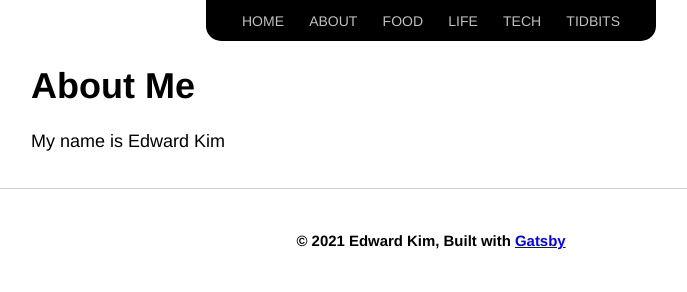
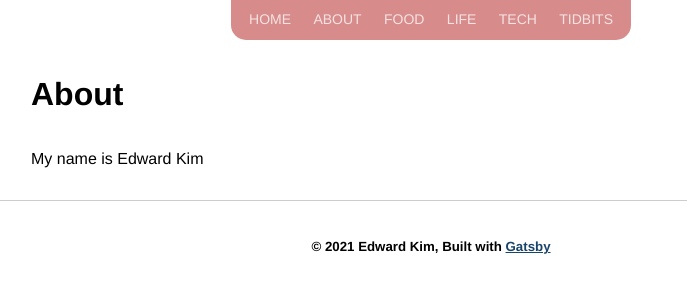
Before and after one commit to edward1kim/edward1kim.github.io, a Gatsby site: page /about in a window 1280 px wide. Shown: the whole page, without its empty margins (209-896 px from the left). Built offline with nearby package versions, Linux system fonts and the light colour scheme; Gatsby itself is replaced by a stand-in of ours.

Commit message:
updated style

```diff
--- a/src/components/header.js
+++ b/src/components/header.js
@@ -3,21 +3,17 @@ import React from "react"
 
 const Header = ({ siteTitle, menuLinks }) => (
   <header>
-    <div>
-      <div>
     <nav>
       <ul className="navbar">
         {menuLinks.map(link => (
+          <Link to={link.link}>
             <li className='navbarLink' key={link.name}>
-                <Link to={link.link}>
               {link.name}
+            </li>
           </Link>
-              </li>
         ))}
       </ul>
     </nav>
-      </div>
-    </div>
   </header>
 )
 
--- a/src/components/layout.js
+++ b/src/components/layout.js
@@ -30,7 +30,7 @@
           <main>{children}</main>
       </div>
       <footer>
-        <h5 classNae='footerDetails'>
+        <h5 className='footerDetails'>
           © {new Date().getFullYear()} Edward Kim, Built with
           {` `}
           <a href="https://www.gatsbyjs.com">Gatsby</a>
--- /dev/null
+++ b/src/pages/404.js
@@ -0,0 +1,6 @@
+import React from "react"
+
+
+export default function Error() {
+  return (<h1>404 : This page does not exist</h1>)
+}
--- a/src/pages/about.js
+++ b/src/pages/about.js
@@ -6,7 +6,7 @@ export default function About() {
   return (
     <Layout pageTitle='About'>
       <div>
-        <h1>About Me</h1>
+        <h1 className='headTitle'>About</h1>
         <p>My name is Edward Kim</p>
       </div>
     </Layout>
--- a/src/pages/index.js
+++ b/src/pages/index.js
@@ -7,7 +7,7 @@ export default function Home({ data }) {
 
   return (
     <Layout pageTitle='Home'>
-      <h1>Home</h1>
+      <h1 className='headTitle'>Home</h1>
       {posts.map(({ node }) => (
         <div key={node.id}>
           <h3 className='postListsTitle'>
--- a/src/styles/global.css
+++ b/src/styles/global.css
@@ -1,5 +1,5 @@
 html {
-    font-size: calc(14px + 4 * ((100vw - 320px) / 960));
+    font-size: calc(12px + 4 * ((100vw - 320px) / 960));
 }
 
 body {
@@ -15,12 +15,17 @@ img {
     padding: 10px 0px;
 }
 
+a {
+    color: #19456b;
+}
+
 header {
-    background: black;
+    background: rgb(216, 139, 139);
     min-height: 40px;
-    max-width: 450px;
+    max-width: 400px;
     margin: 0 auto;
     border-radius: 0px 0px 15px 15px;
+    text-decoration: none
 }
 
 footer {
@@ -40,6 +45,11 @@ footer {
     font-size: 14px;
 }
 
+.navbar a {
+    color: white;
+    text-decoration: none;
+}
+
 .navbarLink:hover {
     opacity: 1;
 }
@@ -50,13 +60,9 @@ footer {
     opacity: 0.75;
 }
 
-.navbarLink a {
-    color: white;
-    text-decoration: none;
-}
-
-.caption {
-    text-align: right;
+.headTitle {
+    color: black;
+    padding: 15px 0px;
 }
 
 .layoutMain {
@@ -66,23 +72,28 @@ footer {
 }
 
 .date {
-    color: rgba(54,54,58,0.8);
+    color: rgb(216, 161, 161);
     margin-top: 5px;
 }
 
 .postListsTitle {
-    margin-bottom: 5px;
+    margin: 5px 0px;
+    padding-top: 15px;
+    border-top: 1px solid #ccc;
 }
 
 .postListsTitle a {
-    color: black;
+    color: rgb(38,38,38);
     text-decoration: none;
 }
 
 .postText {
     line-height: 150%;
+    color: rgb(46, 45, 45);
 }
 
 .postTitle {
+    padding-top: 15px;
     margin-bottom: 5px;
+    color: rgb(56, 56, 56);
 }
--- a/src/templates/postLists.js
+++ b/src/templates/postLists.js
@@ -8,7 +8,7 @@ export default function PostLists({ data }) {
 
   return (
     <Layout pageTitle={categoryHead.frontmatter.title}>
-      <h1>{categoryHead.frontmatter.title}</h1>
+      <h1 className='headTitle'>{categoryHead.frontmatter.title}</h1>
       {posts.map(({ node }) => (
         <div key={node.id}>
           <h3 className='postListsTitle'>
```
Also changed, not shown: static/favicon.ico. Lines whose indentation alone changed are shown as unchanged.
